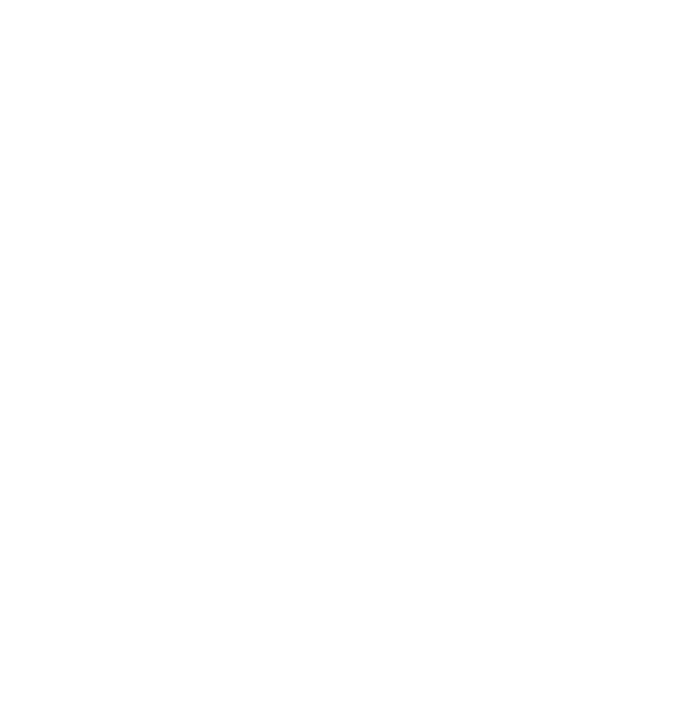
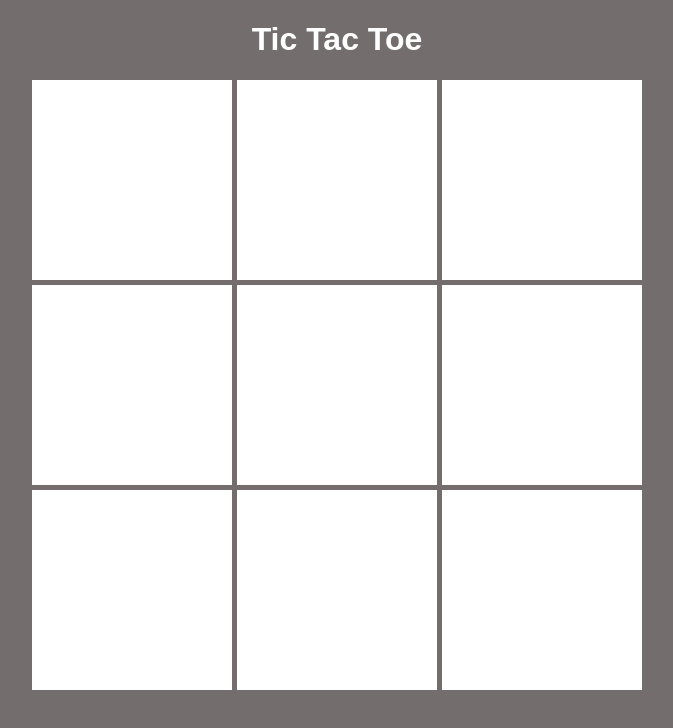
Before and after one commit to jztang/odin-09-tic-tac-toe, a website: page index.html in a window 1280 px wide. Shown: the whole page, without its empty margins (303-976 px from the left). Drawn offline with Linux system fonts and the light colour scheme; a web font is replaced by a local one.

Commit message:
Display starting gameboard

```diff
--- a/css/styles.css
+++ b/css/styles.css
@@ -0,0 +1,44 @@
+:root {
+  font-size: 62.5%;
+}
+
+body {
+  background-color: #746d6d;
+  font-family: "Mooli", sans-serif;
+  font-size: 1.6rem;
+}
+
+h1 {
+  color: #fff;
+}
+
+.game-container {
+  display: flex;
+  flex-direction: column;
+  align-items: center;
+}
+
+.gameboard-container {
+  display: grid;
+  grid-template-columns: 1fr 1fr 1fr;
+  gap: 5px;
+}
+
+.square {
+  width: 200px;
+  height: 200px;
+
+  background-color: #fff;
+  font-size: 18rem;
+  line-height: 200px;
+  text-align: center;
+  user-select: none;
+  -webkit-user-select: none;
+  -moz-user-select: none;
+  -ms-user-select: none;
+}
+
+.square:hover {
+  background-color: #dbdbdb;
+  cursor: pointer;
+}
--- a/index.html
+++ b/index.html
@@ -6,9 +6,25 @@
     <title>Tic Tac Toe</title>
     <link rel="stylesheet" href="./css/normalize.css" />
     <link rel="stylesheet" href="./css/styles.css" />
+    <link rel="preconnect" href="https://fonts.googleapis.com" />
+    <link rel="preconnect" href="https://fonts.gstatic.com" crossorigin />
+    <link href="https://fonts.googleapis.com/css2?family=Mooli&display=swap" rel="stylesheet" />
     <script src="./index.js" defer></script>
   </head>
   <body>
-
+    <div class="game-container">
+      <h1>Tic Tac Toe</h1>
+      <div class="gameboard-container">
+        <div class="square"></div>
+        <div class="square"></div>
+        <div class="square"></div>
+        <div class="square"></div>
+        <div class="square"></div>
+        <div class="square"></div>
+        <div class="square"></div>
+        <div class="square"></div>
+        <div class="square"></div>
+      </div>
+    </div>
   </body>
 </html>
```
